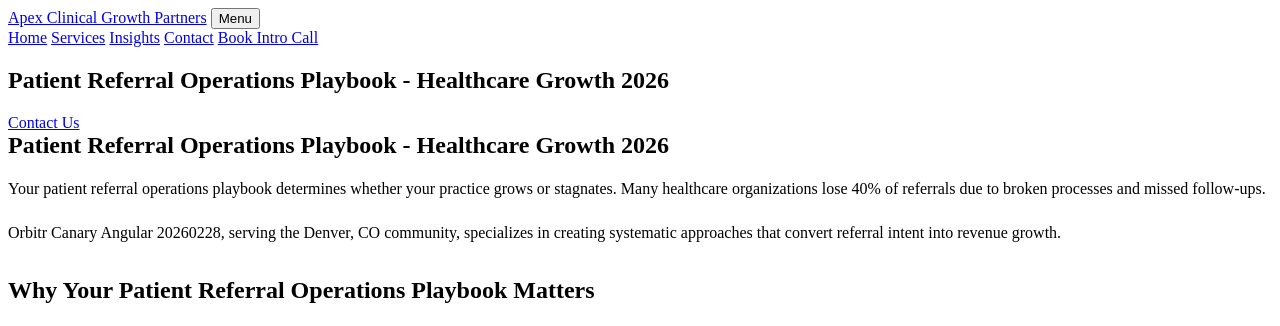
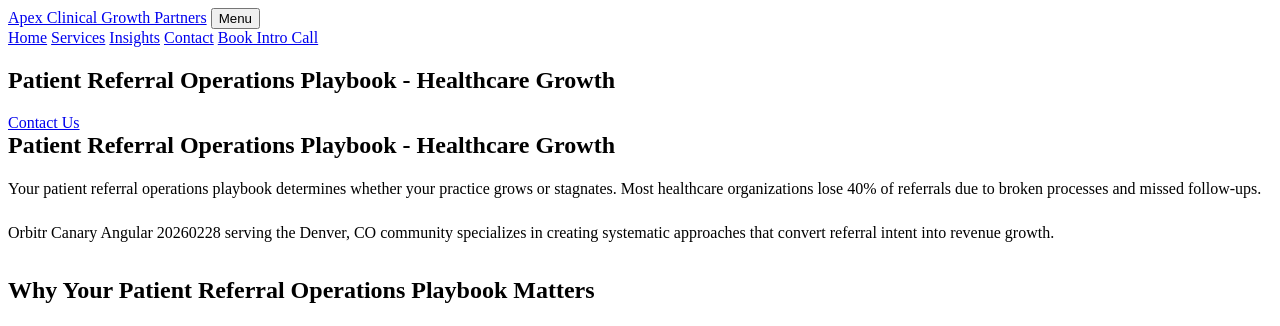
Before and after one commit to prjctlphbt/orbitr-canary-angular-20260228, a Jekyll site: the page angular-referral-ops-playbook-20260228142149.html, which Jekyll copies as it is, in a window 1280 px wide. Shown: the top 326 px of the page. Built offline with Jekyll 4.4.1, drawn with Linux system fonts in a browser that asks for light colours.

Commit message:
Rollback: Revert changes to angular-referral-ops-playbook-20260228142149.html

```diff
--- a/angular-referral-ops-playbook-20260228142149.html
+++ b/angular-referral-ops-playbook-20260228142149.html
@@ -4,9 +4,10 @@
 <head>
 <meta charset="utf-8"/>
 <meta content="width=device-width, initial-scale=1.0" name="viewport"/>
-<meta content="Optimize your patient referral processes with our 2026 operations playbook. Enhance workflows, drive growth, and improve patient outcomes today." name="description"/>
-<title>Patient Referral Operations Playbook - Healthcare Growth 2026</title>
+<meta content="Streamline patient referrals with our comprehensive operations playbook. Optimize workflows, boost growth, and improve patient outcomes. Get started today." name="description"/>
+<title>Patient Referral Operations Playbook - Healthcare Growth</title>
 <style>
+
 
 /* Minimal functional styles (accordion, forms only) */
 
@@ -48,7 +49,7 @@
  box-sizing: border-box;
 }
 
-</style>
+ </style>
 <style id="orbitr-generated-content-style">
 .orbitr-generated-content > * {
  margin: 0;
@@ -83,8 +84,7 @@
 .orbitr-generated-content li {
  line-height: 1.65;
 }
-</style>
-</head>
+</style></head>
 <body>
 <header>
 <div class="container navbar">
@@ -102,15 +102,15 @@
 <main class="page-main">
 <section class="page-hero landing-hero">
 <div class="container">
-<h1>Patient Referral Operations Playbook - Healthcare Growth 2026</h1>
+<h1>Patient Referral Operations Playbook - Healthcare Growth</h1>
 <a class="cta" href="/services/">Contact Us</a>
 </div>
 </section>
 <section class="landing-content">
 <div class="container orbitr-generated-content">
-<h1>Patient Referral Operations Playbook - Healthcare Growth 2026</h1>
-<p>Your patient referral operations playbook determines whether your practice grows or stagnates. Many healthcare organizations lose 40% of referrals due to broken processes and missed follow-ups.</p>
-<p>Orbitr Canary Angular 20260228, serving the Denver, CO community, specializes in creating systematic approaches that convert referral intent into revenue growth.</p>
+<h1>Patient Referral Operations Playbook - Healthcare Growth</h1>
+<p>Your patient referral operations playbook determines whether your practice grows or stagnates. Most healthcare organizations lose 40% of referrals due to broken processes and missed follow-ups.</p>
+<p>Orbitr Canary Angular 20260228 serving the Denver, CO community specializes in creating systematic approaches that convert referral intent into revenue growth.</p>
 <h2>Why Your Patient Referral Operations Playbook Matters</h2>
 <p>Referral operations directly impact your bottom line. Without a structured patient referral operations playbook, practices experience:</p>
 <ul>
@@ -194,6 +194,6 @@
  button.parentElement.classList.toggle('active');
  });
  });
-</script>
+ </script>
 </body>
 </html>
```
